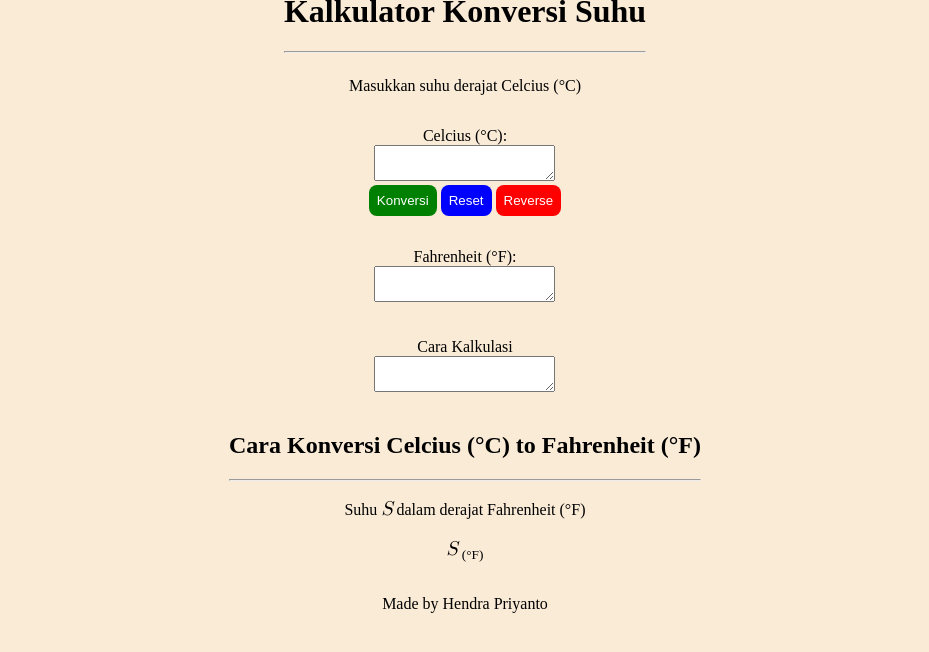
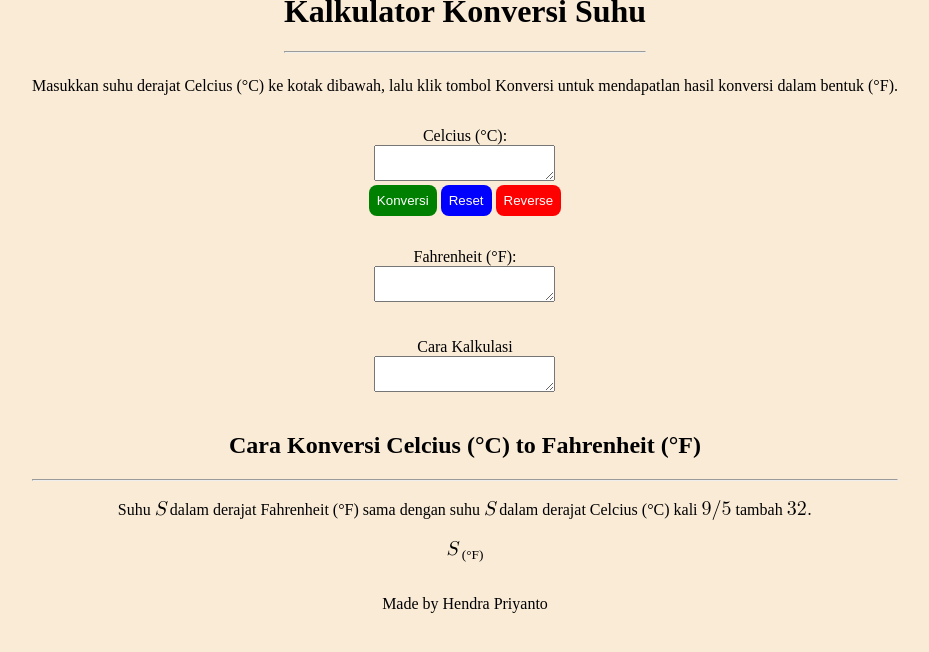
Before and after one commit to revou-fundamental-course/30-sept-24-G0j1n, a plain HTML site: page index.html in a window 1280 px wide. Shown: the whole page, without its empty margins (175-1104 px from the left). Drawn offline with Linux system fonts and the light colour scheme.

Commit message:
komfigurasi awal mini project

```diff
--- a/css/style.css
+++ b/css/style.css
@@ -15,6 +15,11 @@ body {
     font-size: 20px;
     font-family: math;
     font-style: italic;
+}
+
+.suhu-opr {
+    font-size: 20px;
+    font-family: math;
 }
 
 .padding-16 {
--- a/index.html
+++ b/index.html
@@ -18,7 +18,7 @@
         <section>
             <!-- Instruksi -->
             <article>
-                <p>Masukkan suhu derajat Celcius (&deg;C)</p>
+                <p>Masukkan suhu derajat Celcius (&deg;C) ke kotak dibawah, lalu klik tombol Konversi untuk mendapatlan hasil konversi dalam bentuk (&deg;F).</p>
             </article>
 
             <!-- Inputan Suhu -->
@@ -64,7 +64,7 @@
 
             <article>
                 <p>Suhu
-                    <span class="suhu-style">S</span> dalam derajat Fahrenheit (&deg;F) </p>
+                    <span class="suhu-style">S</span> dalam derajat Fahrenheit (&deg;F) sama dengan suhu <span class="suhu-style">S</span> dalam derajat Celcius (&deg;C) kali <span class="suhu-opr">9/5</span> tambah <span class="suhu-opr">32.</span></p>
                 </p>
 
                 <p><span class="suhu-style">S</span> <sub>(&deg;F)</sub></p>
```
